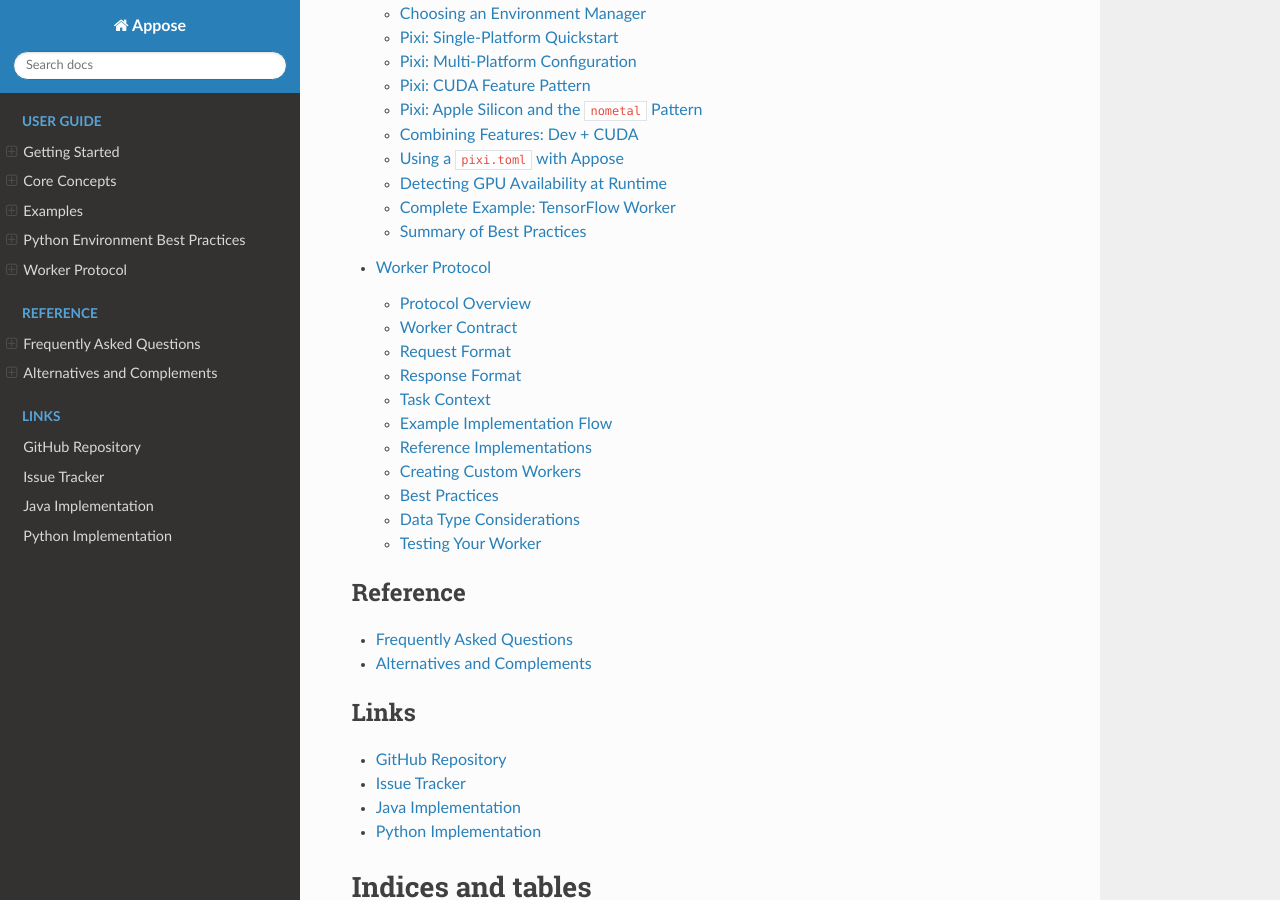
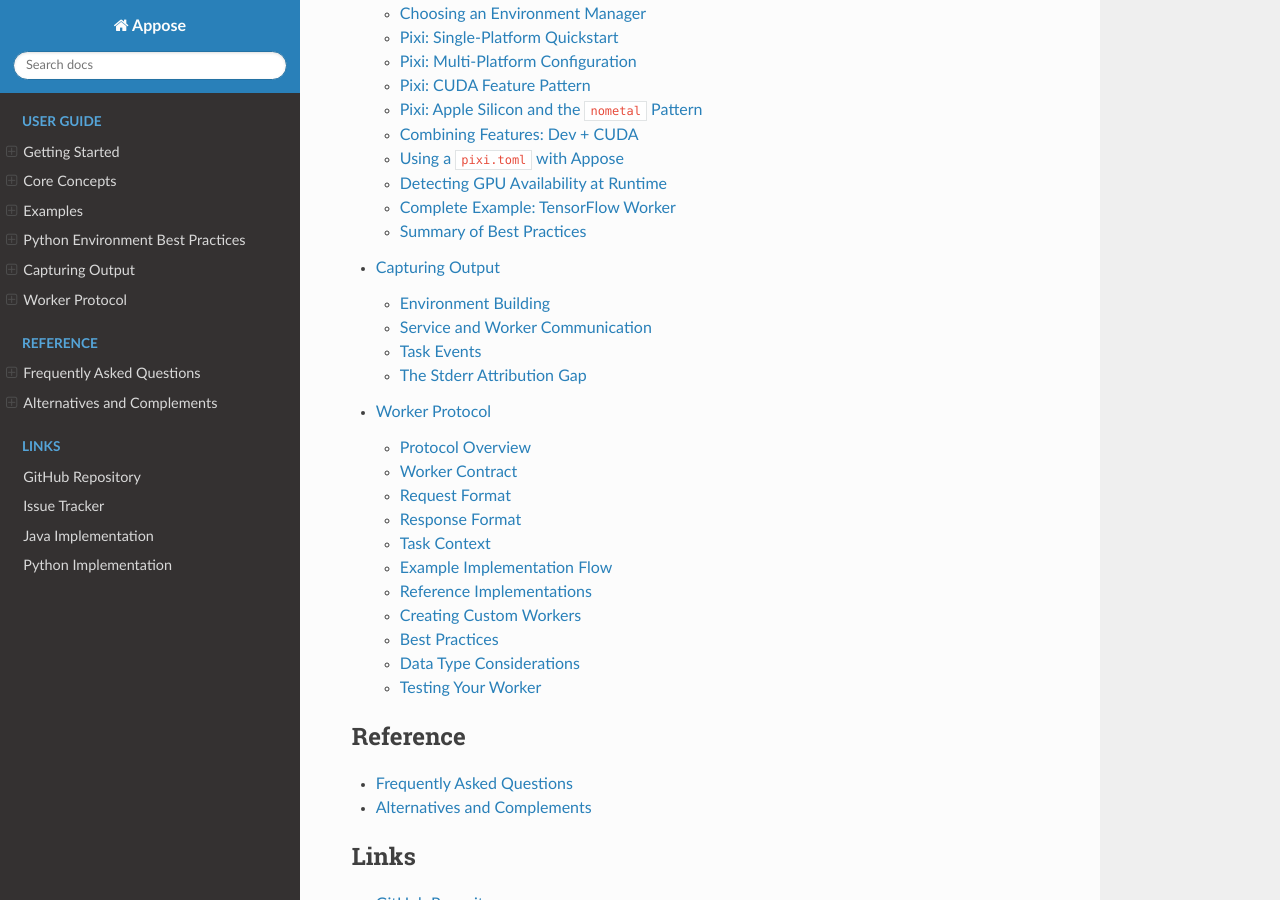
Before and after one commit to apposed/appose, a Sphinx documentation site: the page built from docs/index.rst, in a window 1280 px wide and 900 px high, scrolled down 1783 px. Built offline with Sphinx 7.4.7 and the Read the Docs theme 3.1.0, drawn with Linux system fonts in a browser that asks for light colours; part of the change alters nothing that is shown.

Commit message:
Add an article about capturing worker feedback
Co-authored-by: Claude Sonnet 4.6 <noreply@anthropic.com>

```diff
--- /dev/null
+++ b/docs/capturing-output.rst
@@ -0,0 +1,389 @@
+Capturing Output
+================
+
+Appose has several distinct layers that produce output, errors, and progress
+information. Each layer has its own API for capturing that information.
+This page documents all of them.
+
+.. contents:: On this page
+   :local:
+   :depth: 2
+
+----
+
+Environment Building
+--------------------
+
+When a builder installs packages, the underlying tool (pixi, mamba, uv, etc.)
+emits a stream of text. Three subscription methods let you tap into that stream.
+All return the builder instance for chaining.
+
+subscribeOutput / subscribe_output
+^^^^^^^^^^^^^^^^^^^^^^^^^^^^^^^^^^^
+
+Captures lines written to **stdout** by the build tool (package download and
+install progress, solver output, etc.).
+
+.. tabs::
+
+   .. tab:: Python
+
+      .. code-block:: python
+
+         env = appose.pixi() \
+             .conda("numpy") \
+             .subscribe_output(lambda line: print("OUT:", line, end="")) \
+             .build()
+
+   .. tab:: Java
+
+      .. code-block:: java
+
+         Environment env = Appose.pixi()
+             .conda("numpy")
+             .subscribeOutput(line -> System.out.print("OUT: " + line))
+             .build();
+
+subscribeError / subscribe_error
+^^^^^^^^^^^^^^^^^^^^^^^^^^^^^^^^^^
+
+Captures lines written to **stderr** by the build tool (warnings, verbose
+diagnostics, etc.).
+
+.. tabs::
+
+   .. tab:: Python
+
+      .. code-block:: python
+
+         env = appose.pixi() \
+             .conda("numpy") \
+             .subscribe_error(lambda line: print("ERR:", line, end="")) \
+             .build()
+
+   .. tab:: Java
+
+      .. code-block:: java
+
+         Environment env = Appose.pixi()
+             .conda("numpy")
+             .subscribeError(line -> System.err.print("ERR: " + line))
+             .build();
+
+subscribeProgress / subscribe_progress
+^^^^^^^^^^^^^^^^^^^^^^^^^^^^^^^^^^^^^^^^
+
+Receives structured **progress events** (title, current step, total steps).
+Useful for driving a progress bar.
+
+.. tabs::
+
+   .. tab:: Python
+
+      .. code-block:: python
+
+         def on_progress(title, current, total):
+             pct = 100 * current // total if total else 0
+             print(f"[{pct:3d}%] {title}")
+
+         env = appose.pixi() \
+             .conda("numpy") \
+             .subscribe_progress(on_progress) \
+             .build()
+
+   .. tab:: Java
+
+      .. code-block:: java
+
+         Environment env = Appose.pixi()
+             .conda("numpy")
+             .subscribeProgress((title, current, total) -> {
+                 long pct = total > 0 ? 100 * current / total : 0;
+                 System.out.printf("[%3d%%] %s%n", pct, title);
+             })
+             .build();
+
+logDebug / log_debug
+^^^^^^^^^^^^^^^^^^^^^
+
+A convenience shorthand that forwards both stdout and stderr to the process's
+own stderr. Equivalent to combining ``subscribeOutput`` and ``subscribeError``
+with ``System.err.print`` / ``print(..., file=sys.stderr)``.
+
+.. tabs::
+
+   .. tab:: Python
+
+      .. code-block:: python
+
+         env = appose.pixi().conda("numpy").log_debug().build()
+
+   .. tab:: Java
+
+      .. code-block:: java
+
+         Environment env = Appose.pixi().conda("numpy").logDebug().build();
+
+.. note::
+
+   All four methods work equally during ``build()`` **and** ``wrap()``.
+   When wrapping an existing pixi project, Appose runs ``pixi install`` to
+   ensure the environment is up-to-date; that invocation's output flows
+   through the same subscribed callbacks.
+
+Catching BuildException
+^^^^^^^^^^^^^^^^^^^^^^^^
+
+When a build fails, Appose throws ``BuildException``. The exception message
+includes the underlying cause (e.g. the captured stderr of the failed tool
+invocation) and can be inspected directly.
+
+.. tabs::
+
+   .. tab:: Python
+
+      .. code-block:: python
+
+         from appose.builder import BuildException
+
+         try:
+             env = appose.pixi().conda("not-a-real-package").build()
+         except BuildException as e:
+             print("Build failed:", e)
+
+   .. tab:: Java
+
+      .. code-block:: java
+
+         try {
+             Environment env = Appose.pixi().conda("not-a-real-package").build();
+         }
+         catch (BuildException e) {
+             System.err.println("Build failed: " + e.getMessage());
+         }
+
+----
+
+Service and Worker Communication
+---------------------------------
+
+Once an environment is built and a worker is running, communication happens
+over pipes (stdin/stdout for the Appose JSON protocol; stderr for worker
+diagnostics). Three APIs let you observe what is happening.
+
+service.debug
+^^^^^^^^^^^^^^
+
+Registers a callback that receives **every low-level protocol event**: JSON
+messages sent to the worker (requests) and received from it (responses), plus
+internal lifecycle events (worker started, stdout/stderr closed, process
+termination). The callback prefix tells you whether the message originated from
+the *service* or from the *worker*:
+
+* ``[SERVICE-N]`` — a request sent to the worker, or a lifecycle event
+* ``[WORKER-N]`` — a line received from the worker's stderr
+
+This is the most detailed view available.
+
+.. tabs::
+
+   .. tab:: Python
+
+      .. code-block:: python
+
+         service = env.python()
+         service.debug(lambda msg: print("[DBG]", msg))
+         task = service.task("1 + 1")
+         task.wait_for()
+
+   .. tab:: Java
+
+      .. code-block:: java
+
+         Service service = env.python();
+         service.debug(msg -> System.out.println("[DBG] " + msg));
+         Task task = service.task("1 + 1");
+         task.waitFor();
+
+.. tip::
+
+   ``service.debug()`` can be called before the service is started, and it
+   also captures ``[WORKER-N]`` lines from stderr in real time — useful when
+   debugging crashes.
+
+service.invalidLines / service.invalid_lines
+^^^^^^^^^^^^^^^^^^^^^^^^^^^^^^^^^^^^^^^^^^^^^
+
+A **list of all non-JSON lines** that the worker emitted on stdout since the
+service started. Valid Appose messages are JSON; anything else (e.g. stray
+``print()`` calls, crash tracebacks written to stdout) ends up here. This list
+is especially useful for post-mortem analysis after a crash.
+
+.. tabs::
+
+   .. tab:: Python
+
+      .. code-block:: python
+
+         for line in service.invalid_lines:
+             print("Unexpected stdout:", line)
+
+   .. tab:: Java
+
+      .. code-block:: java
+
+         for (String line : service.invalidLines()) {
+             System.out.println("Unexpected stdout: " + line);
+         }
+
+service.errorLines / service.error_lines
+^^^^^^^^^^^^^^^^^^^^^^^^^^^^^^^^^^^^^^^^^^
+
+A **list of all lines** the worker emitted on **stderr** since the service
+started. This includes Python ``warnings``, ``logging`` output, uncaught
+exception tracebacks, and anything the worker script sends to ``sys.stderr``.
+
+.. tabs::
+
+   .. tab:: Python
+
+      .. code-block:: python
+
+         for line in service.error_lines:
+             print("Worker stderr:", line)
+
+   .. tab:: Java
+
+      .. code-block:: java
+
+         for (String line : service.errorLines()) {
+             System.out.println("Worker stderr: " + line);
+         }
+
+.. note::
+
+   Both invalid lines and error lines are also included automatically in
+   the message of any ``CRASHED`` task event, so you don't *have* to inspect
+   them yourself after a crash — they surface through the normal task listener
+   path.
+
+----
+
+Task Events
+-----------
+
+task.listen / task.listen
+^^^^^^^^^^^^^^^^^^^^^^^^^^
+
+Registers a listener that is called for **every response the worker sends
+for that specific task**. The event carries a ``responseType`` field
+indicating which phase the task is in:
+
+.. list-table::
+   :header-rows: 1
+   :widths: 20 80
+
+   * - Response type
+     - When it fires
+   * - ``LAUNCH``
+     - Worker has begun executing the task's script
+   * - ``UPDATE``
+     - Worker called ``task.update(...)``; check ``event.message``,
+       ``event.current``, and ``event.maximum`` for progress details
+   * - ``COMPLETION``
+     - Script finished successfully; ``task.outputs`` is now populated
+   * - ``CANCELATION``
+     - Script was canceled in response to ``task.cancel()``
+   * - ``FAILURE``
+     - Script raised an unhandled exception; ``task.error`` holds the message
+   * - ``CRASH``
+     - Worker process terminated unexpectedly; ``task.error`` includes captured
+       stdout/stderr from the service
+
+.. tabs::
+
+   .. tab:: Python
+
+      .. code-block:: python
+
+         from appose import ResponseType
+
+         def on_event(event):
+             if event.response_type == ResponseType.LAUNCH:
+                 print("Task started")
+             elif event.response_type == ResponseType.UPDATE:
+                 print(f"  {event.current}/{event.maximum}: {event.message}")
+             elif event.response_type == ResponseType.COMPLETION:
+                 print("Done:", task.outputs.get("result"))
+             elif event.response_type == ResponseType.FAILURE:
+                 print("Failed:", task.error)
+             elif event.response_type == ResponseType.CRASH:
+                 print("Crashed:", task.error)
+
+         task = service.task(script)
+         task.listen(on_event)
+         task.wait_for()
+
+   .. tab:: Java
+
+      .. code-block:: java
+
+         Task task = service.task(script);
+         task.listen(event -> {
+             switch (event.responseType) {
+                 case LAUNCH:
+                     System.out.println("Task started");
+                     break;
+                 case UPDATE:
+                     System.out.printf("  %d/%d: %s%n",
+                         event.current, event.maximum, event.message);
+                     break;
+                 case COMPLETION:
+                     System.out.println("Done: " + task.outputs.get("result"));
+                     break;
+                 case FAILURE:
+                     System.err.println("Failed: " + task.error);
+                     break;
+                 case CRASH:
+                     System.err.println("Crashed: " + task.error);
+                     break;
+             }
+         });
+         task.waitFor();
+
+----
+
+The Stderr Attribution Gap
+--------------------------
+
+.. note::
+
+   This section describes a **current limitation** of Appose's design.
+
+A worker process is shared across all tasks submitted to the same service.
+Worker stderr is a single stream, and Appose reads it in a dedicated thread
+that is completely separate from the per-task message-handling logic. As a
+result:
+
+* A line written to ``sys.stderr`` inside a worker script lands in
+  ``service.errorLines()`` — it is **not** associated with any specific task.
+* With multiple tasks running concurrently, it may not be clear which task
+  produced which stderr line.
+* Task listeners are never called with stderr content (unless the worker
+  crashes, in which case all of ``errorLines`` appears in the ``CRASH`` event).
+
+**Practical guidance:**
+
+* If you run only one task at a time, the ordering of ``errorLines`` and task
+  events is sufficient to correlate them manually.
+* Use ``service.debug()`` to see stderr lines interleaved in real time with
+  protocol events.
+* For structured diagnostic output from worker scripts, prefer
+  ``task.update(message=...)`` over ``print(..., file=sys.stderr)``; UPDATE
+  messages carry the task UUID and are delivered to the right listener.
+
+**The right long-term fix** would be to have the worker capture per-task stderr
+(e.g. by redirecting ``sys.stderr`` to a thread-local buffer during task
+execution) and emit it as a new protocol response type — say ``STDERR`` — so
+the service can dispatch it to the correct task listener with full attribution,
+even with concurrent tasks running. But this is not yet implemented.
--- a/docs/index.rst
+++ b/docs/index.rst
@@ -68,6 +68,7 @@ The workflow for using Appose follows these steps:
    core-concepts
    examples
    python-environments
+   capturing-output
    worker-protocol
 
 .. toctree::
```
